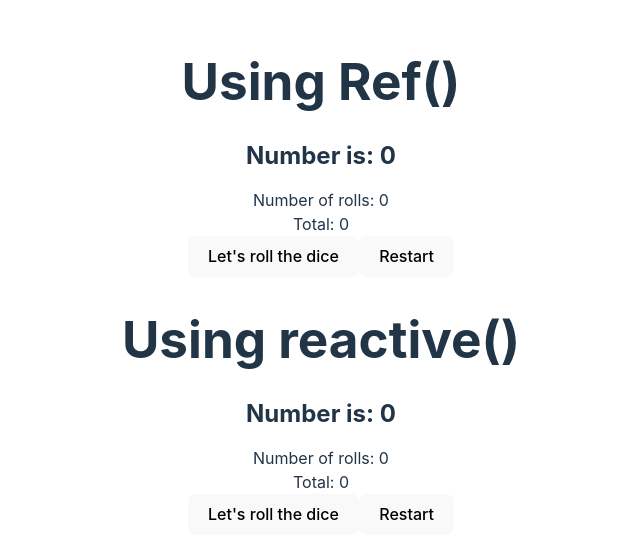
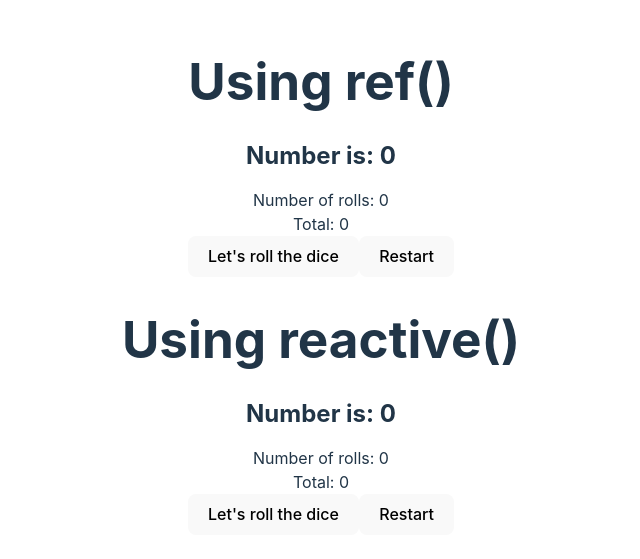
Before and after one commit to roberto-butti/vue3-demo-rollthedice, a Vue app: page / in a window 1280 px wide. Shown: the part 115-674 px from the top of the page, without its empty margins (319-959 px from the left). Built offline with nearby package versions, Linux system fonts and the light colour scheme.

Commit message:
Update RollTheDice.vue

```diff
--- a/src/components/RollTheDice.vue
+++ b/src/components/RollTheDice.vue
@@ -1,5 +1,5 @@
 <template>
-  <h1>Using Ref()</h1>
+  <h1>Using ref()</h1>
   <h2>Number is: {{ dice }}</h2>
   <div>Number of rolls: {{ rolls.length }}</div>
   <div>Total: {{ total }}</div>
```
